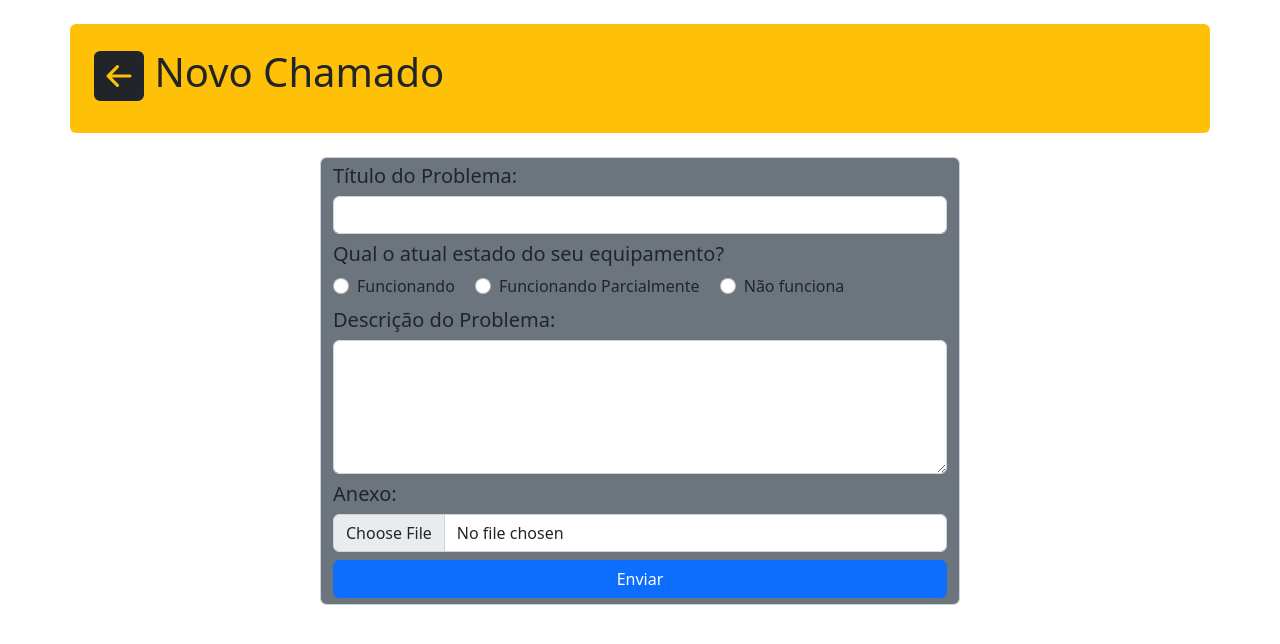
After one commit to Ze-Edu/AppWebZe, a PHP site: page /client/novo_chamado_cliente.php in a window 1280 px wide. The commit adds this page. Shown: the top 644 px of the page. Run offline with PHP 8.4, Linux system fonts and the light colour scheme.

Commit message:
implementando area do cliente

```diff
--- a/adm/MySQL/script_tecnoo.sql
+++ b/adm/MySQL/script_tecnoo.sql
@@ -92,7 +92,8 @@ data_abertura_chamado datetime default current_timestamp,
 data_finalizcao_chamado datetime default current_timestamp,
 data_limite_chamado date,
 foto_erro_chamado varchar(60) null,
-status_chamado varchar(20) null
+status_chamado varchar(20) null,
+prioridade_chamado varchar(20) null
 
 )engine = innoDB default charset = UTF8;
 
--- a/client/index.php
+++ b/client/index.php
@@ -11,7 +11,7 @@ include('../php/config_global.php');
   <meta charset="UTF-8">
   <meta http-equiv="X-UA-Compatible" content="IE=edge">
   <meta name="viewport" content="width=device-width, initial-scale=1.0">
-  <title><?php echo TECNOO; ?>&nbsp; Área Administrativa</title>
+  <title><?php echo TECNOO; ?>&nbsp; Área do Cliente</title>
 </head>
 <body>
 
--- /dev/null
+++ b/client/novo_chamado_cliente.php
@@ -0,0 +1,78 @@
+<!DOCTYPE html>
+<html lang="en">
+
+<head>
+    <meta charset="UTF-8">
+    <meta http-equiv="X-UA-Compatible" content="IE=edge">
+    <meta name="viewport" content="width=device-width, initial-scale=1.0">
+    <link href="https://cdn.jsdelivr.net/npm/bootstrap@5.2.1/dist/css/bootstrap.min.css" rel="stylesheet" integrity="sha384-iYQeCzEYFbKjA/T2uDLTpkwGzCiq6soy8tYaI1GyVh/UjpbCx/TYkiZhlZB6+fzT" crossorigin="anonymous" />
+    <link rel="stylesheet" href="css/my_style.css" />
+    <title>Novo Chamado</title>
+</head>
+
+<body>
+
+    <main class="contaimer">
+
+        <div class="container bg-warning p-4 rounded my-4">
+            <a href="index.php" class="text-decoration-none">
+                <h1 class="bi bi-arrow-left-square-f: text-dark">
+                    <svg xmlns="http://www.w3.org/2000/svg" width="50" height="50" fill="currentColor" class="bi bi-arrow-left-square-fill" viewBox="0 0 16 16">
+                        <path d="M16 14a2 2 0 0 1-2 2H2a2 2 0 0 1-2-2V2a2 2 0 0 1 2-2h12a2 2 0 0 1 2 2v12zm-4.5-6.5H5.707l2.147-2.146a.5.5 0 1 0-.708-.708l-3 3a.5.5 0 0 0 0 .708l3 3a.5.5 0 0 0 .708-.708L5.707 8.5H11.5a.5.5 0 0 0 0-1z" />
+                    </svg>
+                    Novo Chamado
+                </h1>
+            </a>
+        </div>
+
+        <div class="col-md-6 offset-md-3">
+            <form action="novo_chamado_cliente.php" method="post" enctype="multipart/form-data">
+                <div class=" form-control  bg-secondary">
+                    <div class="form-group">
+                        <label class="h5" for="nome-hardware">Título do Problema:</label>
+                        <input type="text" class="form-control" name="titulo" id="titulo" maxlength="30">
+                    </div>
+
+                    <div class="form-group">
+                    <label class="h5 mt-2" for="nome-hardware">Qual o atual estado do seu equipamento?</label><br>
+                        <div class="form-check form-check-inline">
+                            <input class="form-check-input" type="radio" name="estado-hardware" id="funcok" value="0">
+                            <label class="form-check-label" for="estado-hardware">Funcionando</label>
+                        </div>
+                        <div class="form-check form-check-inline">
+                            <input class="form-check-input" type="radio" name="estado-hardware" id="funcparcial" value="1">
+                            <label class="form-check-label" for="estado-hardware">Funcionando Parcialmente</label>
+                        </div>
+                        <div class="form-check form-check-inline">
+                            <input class="form-check-input" type="radio" name="estado-hardware" id="naofunc" value="2">
+                            <label class="form-check-label" for="estado-hardware">Não funciona</label>
+                        </div>
+                    </div>
+
+                    <div class="form-group">
+                    <label class="h5 mt-2" for="descricao">Descrição do Problema:</label><br>
+                    <textarea class="form-control" name="descricao" id="descricao" rows="5" maxlength="500"></textarea>
+                    </div>
+
+                    <div class="form-group">
+                    <label class="h5 mt-2" for="nome-hardware">Anexo:</label><br>
+                    <input class="form-control" type="file" id="foto" name="foto">
+                    </div>
+
+                    <div class="form-group">
+                    <input class="form-control btn btn-primary mt-2" type="submit" value="Enviar" id="enviar" name="enviar">
+                    </div>
+                </div>
+            </form>
+        </div>
+
+    </main>
+
+
+
+    <!-- Link arquivos Bootstrap js -->
+    <script src="https://cdn.jsdelivr.net/npm/bootstrap@5.2.1/dist/js/bootstrap.bundle.min.js" integrity="sha384-u1OknCvxWvY5kfmNBILK2hRnQC3Pr17a+RTT6rIHI7NnikvbZlHgTPOOmMi466C8" crossorigin="anonymous"></script>
+
+</body>
+
+</html>
--- a/index.php
+++ b/index.php
@@ -61,7 +61,11 @@
                   class="nav-link active text-light"
                   aria-current="page"
                   href="#"
-                  >Home</a
+                  >
+                  <svg xmlns="http://www.w3.org/2000/svg" width="20" height="30" fill="currentColor" class="bi bi-house-door-fill" viewBox="0 0 16 23">
+                  <path d="M6.5 14.5v-3.505c0-.245.25-.495.5-.495h2c.25 0 .5.25.5.5v3.5a.5.5 0 0 0 .5.5h4a.5.5 0 0 0 .5-.5v-7a.5.5 0 0 0-.146-.354L13 5.793V2.5a.5.5 0 0 0-.5-.5h-1a.5.5 0 0 0-.5.5v1.293L8.354 1.146a.5.5 0 0 0-.708 0l-6 6A.5.5 0 0 0 1.5 7.5v7a.5.5 0 0 0 .5.5h4a.5.5 0 0 0 .5-.5z" />
+                </svg>
+                  Home</a
                 >
               </li>
               <li class="nav-item">
```
Also changed, not shown: client/menu_cliente.php (+19 -47 lines), client/menu_options_cliente.php (+6 -6 lines), client/novo_descrate_cliente.php (added, +78 -0 lines), client/novo_plano_cliente.php (added, +77 -0 lines), client/lista_chamado_cliente.php (added), client/lista_descarte_cliente.php (added), client/meu_plano.php (added).
